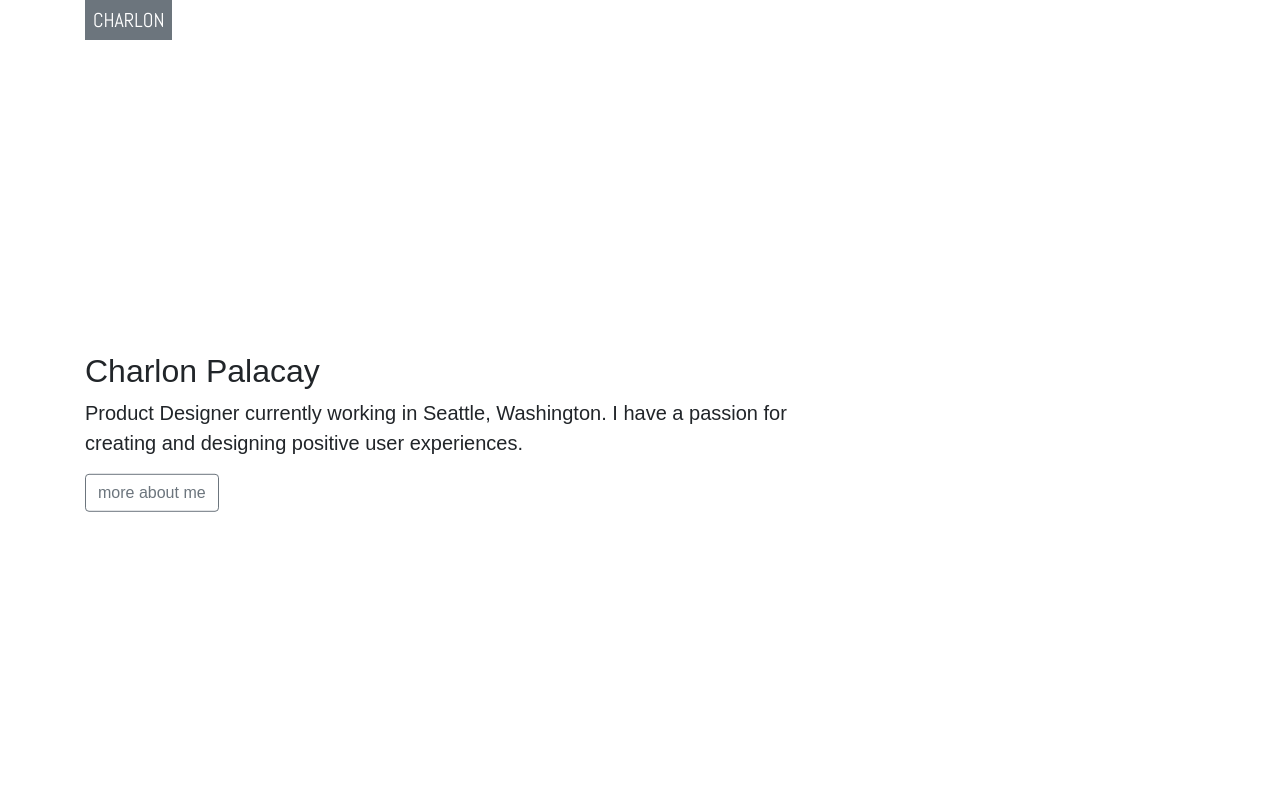
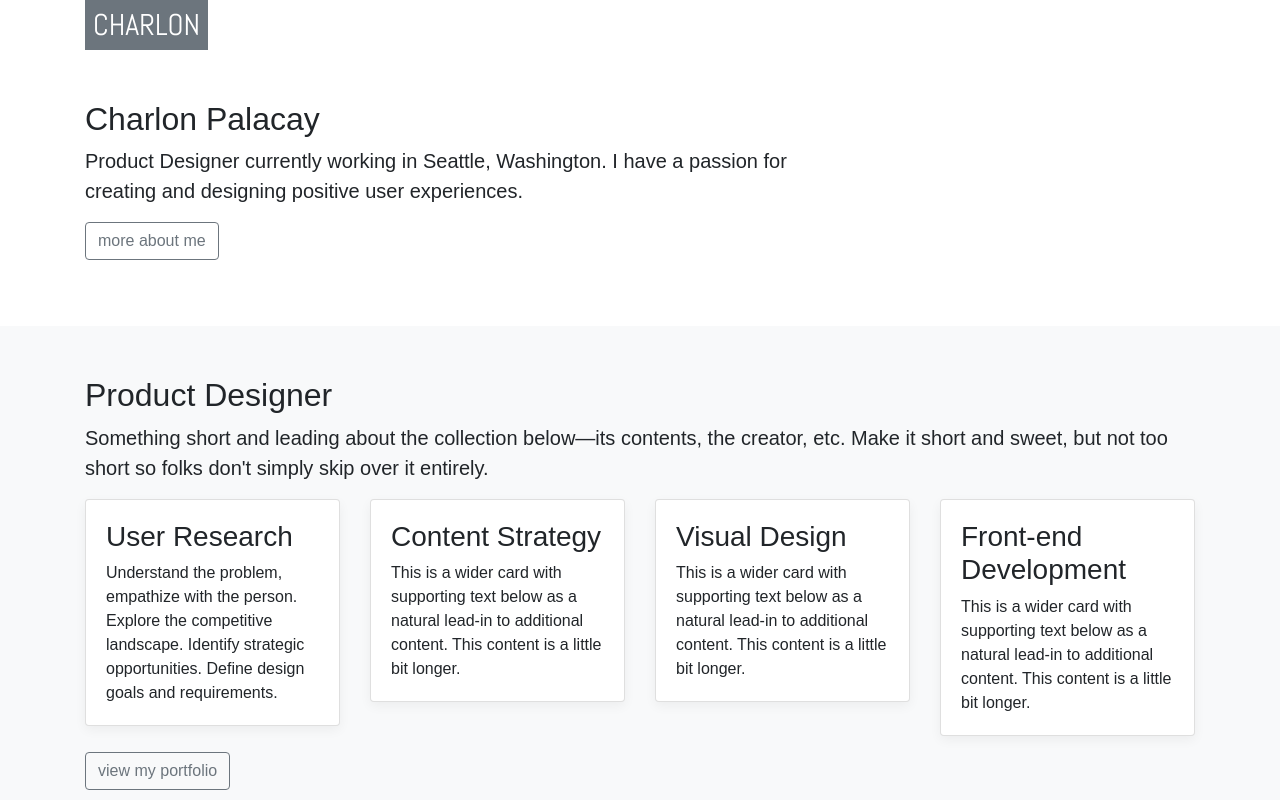
Before and after one commit to charlon/charlon.com, a React (Create React App) app in the folder portfolio/: page / in a window 1280 px wide. Shown: the top 800 px of the page. Built offline with nearby package versions, Linux system fonts and the light colour scheme.

Commit message:
Adds device screenshot template and updates styles.

```diff
--- a/portfolio/src/containers/Home.js
+++ b/portfolio/src/containers/Home.js
@@ -29,7 +29,7 @@ const Home = () => (
           <div className="row">
 
             <div className="col-md-12">
-              <h2>User Experience</h2>
+              <h2>Product Designer</h2>
               <p className="lead">Something short and leading about the collection below—its contents, the creator, etc. Make it short and sweet, but not too short so folks don't simply skip over it entirely.</p>
             </div>
 
@@ -37,7 +37,7 @@ const Home = () => (
             <div className="col-md-3 d-none d-sm-block">
               <div className="card mb-3 box-shadow">
                 <div className="card-body">
-                  <h3>Research</h3>
+                  <h3>User Research</h3>
                   <p className="card-text">Understand the problem, empathize with the person. Explore the competitive landscape. Identify strategic opportunities. Define design goals and requirements.</p>
                 </div>
               </div>
@@ -45,7 +45,7 @@ const Home = () => (
             <div className="col-md-3 d-none d-sm-block">
               <div className="card mb-3 box-shadow">
                 <div className="card-body">
-                  <h3>Design</h3>
+                  <h3>Content Strategy</h3>
                   <p className="card-text">This is a wider card with supporting text below as a natural lead-in to additional content. This content is a little bit longer.</p>
                 </div>
               </div>
@@ -53,7 +53,7 @@ const Home = () => (
             <div className="col-md-3 d-none d-sm-block">
               <div className="card mb-3 box-shadow">
                 <div className="card-body">
-                  <h3>Prototype</h3>
+                  <h3>Visual Design</h3>
                   <p className="card-text">This is a wider card with supporting text below as a natural lead-in to additional content. This content is a little bit longer.</p>
                 </div>
               </div>
@@ -62,7 +62,7 @@ const Home = () => (
             <div className="col-md-3 d-none d-sm-block">
               <div className="card mb-3 box-shadow">
                 <div className="card-body">
-                  <h3>Iterate</h3>
+                  <h3>Front-end Development</h3>
                   <p className="card-text">This is a wider card with supporting text below as a natural lead-in to additional content. This content is a little bit longer.</p>
                 </div>
               </div>
@@ -87,6 +87,8 @@ const Home = () => (
               <p className="lead">I've worked in higher-education over the past 8 years improving the student academic experience by designing thoughtful and simple interfaces.</p>
               <p><a href="/resume" className="btn btn-outline-secondary">view my resume</a></p>
 
+              <div><img className="" src="/imac-ipad-iphone.png" alt="Card cap" /></div>
+
             </div>
           </div>
         </div>
--- a/portfolio/src/containers/Portfolio.js
+++ b/portfolio/src/containers/Portfolio.js
@@ -16,6 +16,24 @@ const Portfolio = () => (
         </div>
       </div>
     </header>
+
+    <div className="py-5 bg-light">
+      <div className="container">
+
+        <div className="row">
+          <img className="" src="/macbook-iphone.png" alt="Card cap" />
+        </div>
+
+        <div className="row align-right">
+          <img className="" src="/imac-ipad-iphone.png" alt="Card cap" />
+        </div>
+
+        <div className="row">
+          <img className="" src="/macbook-iphone.png" alt="Card cap" />
+        </div>
+
+      </div>
+    </div>
 
     <div className="py-5 bg-light">
       <div className="container">
@@ -82,6 +100,8 @@ const Portfolio = () => (
       </div>
     </div>
 
+
+
   </div>
 
 )
--- a/portfolio/src/styles/Home.scss
+++ b/portfolio/src/styles/Home.scss
@@ -1,5 +1,4 @@
 .home-about {
-  //background: url("/IMG_0095.jpg") no-repeat;
   background-size: cover;
   background-position: left center;
 }
--- a/portfolio/src/styles/index.scss
+++ b/portfolio/src/styles/index.scss
@@ -16,10 +16,11 @@ nav {
 
   a {
       font-family: 'Abel', sans-serif;
-      font-size: 20px;
+      font-size: 30px;
       text-transform: uppercase;
       background-color: #6c757d;
-      line-height: 40px;
+      line-height: 50px;
+      text-align: center;
       padding: 0 8px;
       display: inline-block;
       color: #fff;
@@ -34,16 +35,18 @@ nav {
 }
 
 
-header, section { height: 100vh; position: relative;   overflow-y: hidden;
+header, section {
+
+  //height: 100vh; position: relative;   overflow-y: hidden;
 
   .content {
       max-width: none;
       margin: 0;
-      position: absolute;
-      top: 50%;
-      transform: translateY(-50%);
-      left: 0;
-      right: 0;
+      //position: absolute;
+      //top: 50%;
+      //transform: translateY(-50%);
+    //  left: 0;
+    //  right: 0;
       padding: 50px 0;
       //background: rgba(0, 0, 0, 0.6);
 
```
Also changed, not shown: portfolio/public/imac-ipad-iphone.png (added), portfolio/public/macbook-iphone.png (added).
